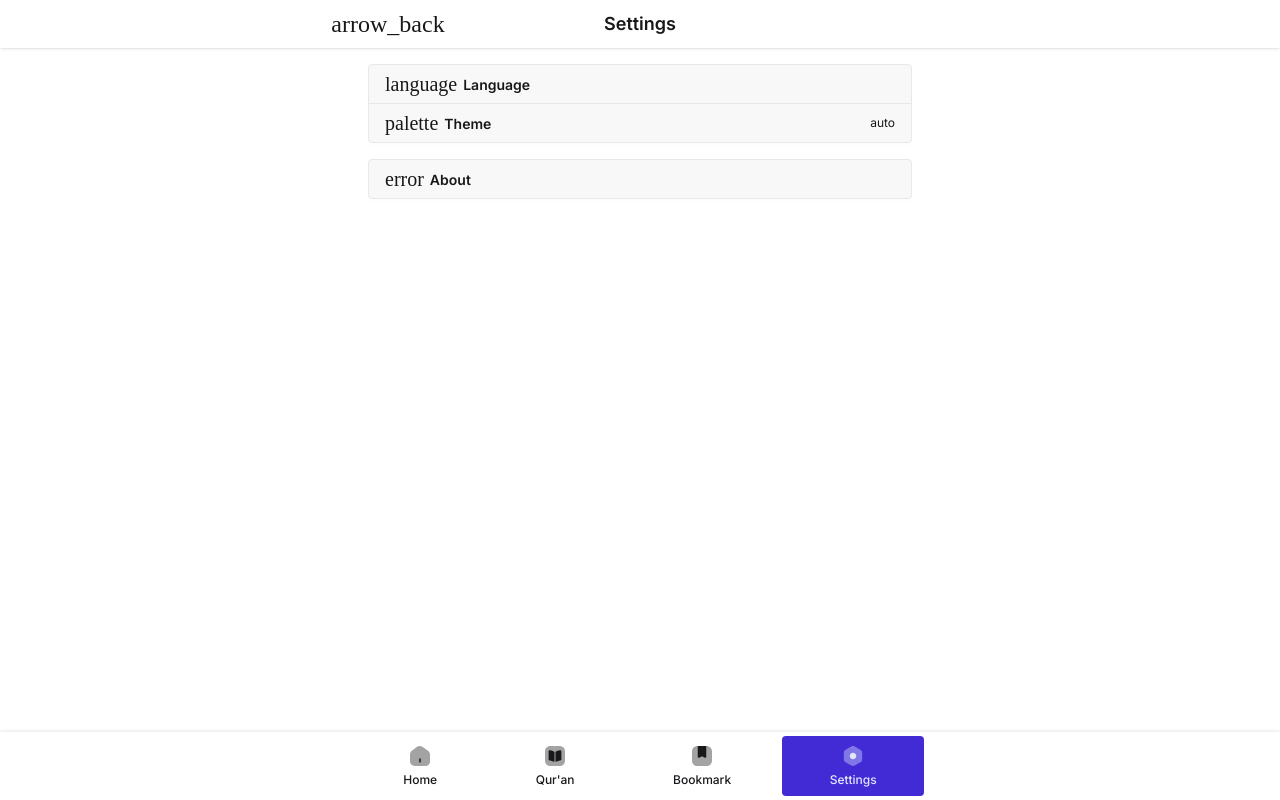
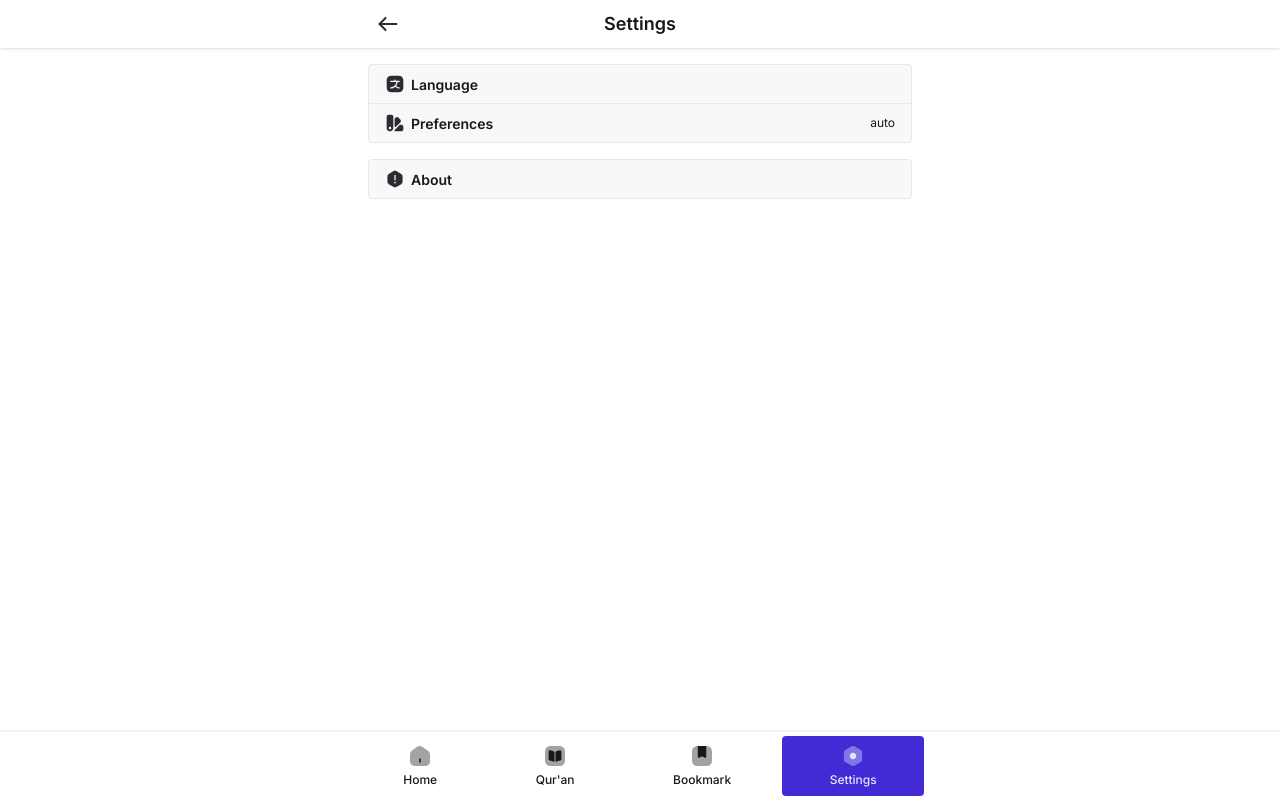
Before and after one commit to taufik-nurhidayat/zip-quran, a SvelteKit app: page /settings in a window 1280 px wide. Built offline with nearby package versions, Linux system fonts and the light colour scheme.

Commit message:
refactor

```diff
--- /dev/null
+++ b/src/lib/components/ThemeChanger.svelte
@@ -0,0 +1,32 @@
+<script>
+	import { getSystemPreference, setTheme, availableThemes } from '$lib/stores/theme';
+</script>
+
+<input type="checkbox" id="theme_changer" class="modal-toggle" />
+<div class="modal modal-bottom sm:modal-middle" role="dialog">
+	<div class="modal-box">
+		<label for="theme_changer" class="btn btn-sm btn-circle btn-ghost absolute top-2 right-2"
+			>✕</label
+		>
+		<h3 class="text-lg font-bold">Change theme</h3>
+		<div class="flex flex-wrap gap-2 py-8">
+			{#each availableThemes as value, index (index)}
+				<button class="btn" onclick={() => setTheme(value)}>
+					<div
+						data-theme={value === 'auto' ? getSystemPreference() : value}
+						class="bg-base-100 grid shrink-0 grid-cols-2 gap-0.5 rounded-md p-1 shadow-sm"
+					>
+						<div class="bg-base-content size-1 rounded-full"></div>
+						<div class="bg-primary size-1 rounded-full"></div>
+						<div class="bg-secondary size-1 rounded-full"></div>
+						<div class="bg-accent size-1 rounded-full"></div>
+					</div>
+					<span class="text-xs uppercase">
+						{value}
+					</span>
+				</button>
+			{/each}
+		</div>
+	</div>
+	<label class="modal-backdrop" for="theme_changer">close</label>
+</div>
--- a/src/lib/components/TopBar.svelte
+++ b/src/lib/components/TopBar.svelte
@@ -22,7 +22,30 @@
 		<div class="flex-1">
 			<div class="tooltip tooltip-bottom" data-tip="Back">
 				<button class="btn btn-ghost btn-square" aria-label="Back" onclick={handleBackClick}>
-					<span class="material-symbols-rounded">arrow_back</span>
+					<svg
+						viewBox="0 0 24 24"
+						fill="none"
+						xmlns="http://www.w3.org/2000/svg"
+						width="24"
+						height="24"
+					>
+						<path
+							d="M9.57 5.92993L3.5 11.9999L9.57 18.0699"
+							stroke="#292D32"
+							stroke-miterlimit="10"
+							stroke-linecap="round"
+							stroke-linejoin="round"
+							stroke-width="2"
+						></path>
+						<path
+							d="M20.5 12H3.67004"
+							stroke="#292D32"
+							stroke-miterlimit="10"
+							stroke-linecap="round"
+							stroke-linejoin="round"
+							stroke-width="2"
+						></path>
+					</svg>
 				</button>
 			</div>
 		</div>
--- /dev/null
+++ b/src/lib/icons/ArrowLeftTwoTone.svelte
@@ -0,0 +1,19 @@
+<svg viewBox="0 0 24 24" fill="none" xmlns="http://www.w3.org/2000/svg" width="24" height="24">
+	<path
+		d="M9.57 5.92969L3.5 11.9997L9.57 18.0697"
+		stroke-width="2"
+		stroke-linejoin="round"
+		stroke-linecap="round"
+		stroke-miterlimit="10"
+		stroke="currentColor"
+	></path>
+	<path
+		opacity="0.4"
+		d="M20.5019 12H3.67188"
+		stroke="currentColor"
+		stroke-miterlimit="10"
+		stroke-linecap="round"
+		stroke-linejoin="round"
+		stroke-width="2"
+	></path>
+</svg>
--- a/src/routes/settings/+page.svelte
+++ b/src/routes/settings/+page.svelte
@@ -1,6 +1,7 @@
 <script lang="ts">
+	import ThemeChanger from '$lib/components/ThemeChanger.svelte';
 	import TopBar from '$lib/components/TopBar.svelte';
-	import { availableThemes, getSystemPreference, setTheme, theme } from '$lib/stores/theme';
+	import { theme } from '$lib/stores/theme';
 </script>
 
 <div>
@@ -8,45 +9,62 @@
 	<div class="space-y-4 pt-16 pb-5">
 		<div class="join join-vertical w-full">
 			<label class="join-item btn w-full justify-start" for="#">
-				<span class="material-symbols-rounded text-xl">language</span>
+				<svg
+					viewBox="0 0 24 24"
+					fill="none"
+					xmlns="http://www.w3.org/2000/svg"
+					width="20"
+					height="20"
+				>
+					<path
+						d="M16.19 2H7.81C4.17 2 2 4.17 2 7.81V16.18C2 19.83 4.17 22 7.81 22H16.18C19.82 22 21.99 19.83 21.99 16.19V7.81C22 4.17 19.83 2 16.19 2ZM17 17.47C15.29 17.47 13.69 16.73 12.41 15.36C10.96 16.67 9.07 17.47 7 17.47C6.59 17.47 6.25 17.13 6.25 16.72C6.25 16.31 6.59 15.97 7 15.97C10.47 15.97 13.34 13.22 13.71 9.7H12H7.01C6.6 9.7 6.26 9.36 6.26 8.95C6.26 8.54 6.6 8.21 7.01 8.21H11.25V7.28C11.25 6.87 11.59 6.53 12 6.53C12.41 6.53 12.75 6.87 12.75 7.28V8.21H14.44C14.46 8.21 14.48 8.2 14.5 8.2C14.52 8.2 14.54 8.21 14.56 8.21H16.99C17.4 8.21 17.74 8.55 17.74 8.96C17.74 9.37 17.4 9.71 16.99 9.71H15.21C15.06 11.42 14.42 12.99 13.44 14.27C14.44 15.38 15.69 15.98 17 15.98C17.41 15.98 17.75 16.32 17.75 16.73C17.75 17.14 17.41 17.47 17 17.47Z"
+						fill="#292D32"
+					></path>
+				</svg>
 				<span>Language</span>
 			</label>
 			<label class="join-item btn w-full justify-start" for="theme_changer">
-				<span class="material-symbols-rounded text-xl">palette</span>
-				<span>Theme</span>
+				<svg
+					viewBox="0 0 24 24"
+					fill="none"
+					xmlns="http://www.w3.org/2000/svg"
+					width="20"
+					height="20"
+				>
+					<path
+						d="M22.0009 16.5V19.5C22.0009 20.88 20.8809 22 19.5009 22H12.3609C11.4709 22 11.0309 20.93 11.6509 20.3L17.5209 14.3C17.7109 14.11 17.9709 14 18.2309 14H19.5009C20.8809 14 22.0009 15.12 22.0009 16.5Z"
+						fill="#292D32"
+					></path>
+					<path
+						d="M18.3702 11.2895L15.6602 13.9995L13.2002 16.4495C12.5702 17.0795 11.4902 16.6395 11.4902 15.7495C11.4902 12.5395 11.4902 7.25953 11.4902 7.25953C11.4902 6.98953 11.6002 6.73953 11.7802 6.54953L12.7002 5.62953C13.6802 4.64953 15.2602 4.64953 16.2402 5.62953L18.3602 7.74953C19.3502 8.72953 19.3502 10.3095 18.3702 11.2895Z"
+						fill="#292D32"
+					></path>
+					<path
+						d="M7.5 2H4.5C3 2 2 3 2 4.5V18C2 18.27 2.03 18.54 2.08 18.8C2.11 18.93 2.14 19.06 2.18 19.19C2.23 19.34 2.28 19.49 2.34 19.63C2.35 19.64 2.35 19.65 2.35 19.65C2.36 19.65 2.36 19.65 2.35 19.66C2.49 19.94 2.65 20.21 2.84 20.46C2.95 20.59 3.06 20.71 3.17 20.83C3.28 20.95 3.4 21.05 3.53 21.15L3.54 21.16C3.79 21.35 4.06 21.51 4.34 21.65C4.35 21.64 4.35 21.64 4.35 21.65C4.5 21.72 4.65 21.77 4.81 21.82C4.94 21.86 5.07 21.89 5.2 21.92C5.46 21.97 5.73 22 6 22C6.41 22 6.83 21.94 7.22 21.81C7.33 21.77 7.44 21.73 7.55 21.68C7.9 21.54 8.24 21.34 8.54 21.08C8.63 21.01 8.73 20.92 8.82 20.83L8.86 20.79C9.56 20.07 10 19.08 10 18V4.5C10 3 9 2 7.5 2ZM6 19.5C5.17 19.5 4.5 18.83 4.5 18C4.5 17.17 5.17 16.5 6 16.5C6.83 16.5 7.5 17.17 7.5 18C7.5 18.83 6.83 19.5 6 19.5Z"
+						fill="#292D32"
+					></path>
+				</svg>
+				<span>Preferences</span>
 				<span class="ml-auto text-xs font-normal">{$theme}</span>
 			</label>
 		</div>
 		<div class="join join-vertical w-full">
 			<button class="join-item btn w-full justify-start">
-				<span class="material-symbols-rounded text-xl">error</span>
+				<svg
+					viewBox="0 0 24 24"
+					fill="none"
+					xmlns="http://www.w3.org/2000/svg"
+					width="20"
+					height="20"
+				>
+					<path
+						d="M19.5099 5.85L13.5699 2.42C12.5999 1.86 11.3999 1.86 10.4199 2.42L4.48992 5.85C3.51992 6.41 2.91992 7.45 2.91992 8.58V15.42C2.91992 16.54 3.51992 17.58 4.48992 18.15L10.4299 21.58C11.3999 22.14 12.5999 22.14 13.5799 21.58L19.5199 18.15C20.4899 17.59 21.0899 16.55 21.0899 15.42V8.58C21.0799 7.45 20.4799 6.42 19.5099 5.85ZM11.2499 7.75C11.2499 7.34 11.5899 7 11.9999 7C12.4099 7 12.7499 7.34 12.7499 7.75V13C12.7499 13.41 12.4099 13.75 11.9999 13.75C11.5899 13.75 11.2499 13.41 11.2499 13V7.75ZM12.9199 16.63C12.8699 16.75 12.7999 16.86 12.7099 16.96C12.5199 17.15 12.2699 17.25 11.9999 17.25C11.8699 17.25 11.7399 17.22 11.6199 17.17C11.4899 17.12 11.3899 17.05 11.2899 16.96C11.1999 16.86 11.1299 16.75 11.0699 16.63C11.0199 16.51 10.9999 16.38 10.9999 16.25C10.9999 15.99 11.0999 15.73 11.2899 15.54C11.3899 15.45 11.4899 15.38 11.6199 15.33C11.9899 15.17 12.4299 15.26 12.7099 15.54C12.7999 15.64 12.8699 15.74 12.9199 15.87C12.9699 15.99 12.9999 16.12 12.9999 16.25C12.9999 16.38 12.9699 16.51 12.9199 16.63Z"
+						fill="#292D32"
+					></path>
+				</svg>
 				<span> About </span>
 			</button>
 		</div>
 	</div>
-	<input type="checkbox" id="theme_changer" class="modal-toggle" />
-	<div class="modal modal-bottom sm:modal-middle" role="dialog">
-		<div class="modal-box">
-			<h3 class="text-lg font-bold">Change theme</h3>
-			<div class="flex flex-wrap gap-2 py-8">
-				{#each availableThemes as value, index (index)}
-					<button class="btn" onclick={() => setTheme(value)}>
-						<div
-							data-theme={value === 'auto' ? getSystemPreference() : value}
-							class="bg-base-100 grid shrink-0 grid-cols-2 gap-0.5 rounded-md p-1 shadow-sm"
-						>
-							<div class="bg-base-content size-1 rounded-full"></div>
-							<div class="bg-primary size-1 rounded-full"></div>
-							<div class="bg-secondary size-1 rounded-full"></div>
-							<div class="bg-accent size-1 rounded-full"></div>
-						</div>
-						<span class="text-xs uppercase">
-							{value}
-						</span>
-					</button>
-				{/each}
-			</div>
-		</div>
-		<label class="modal-backdrop" for="theme_changer">close</label>
-	</div>
 </div>
+<ThemeChanger />
```
